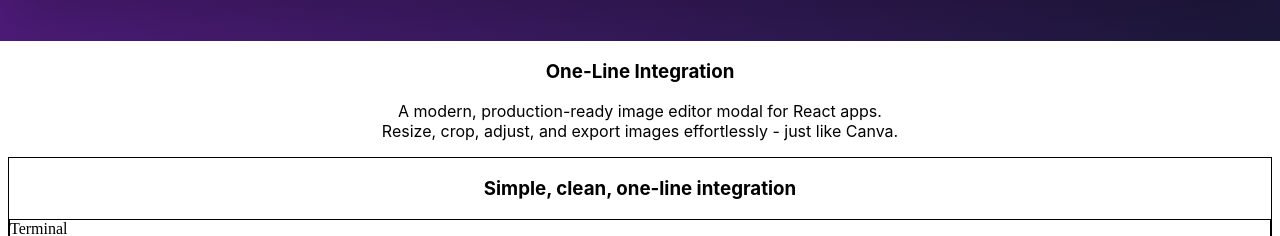
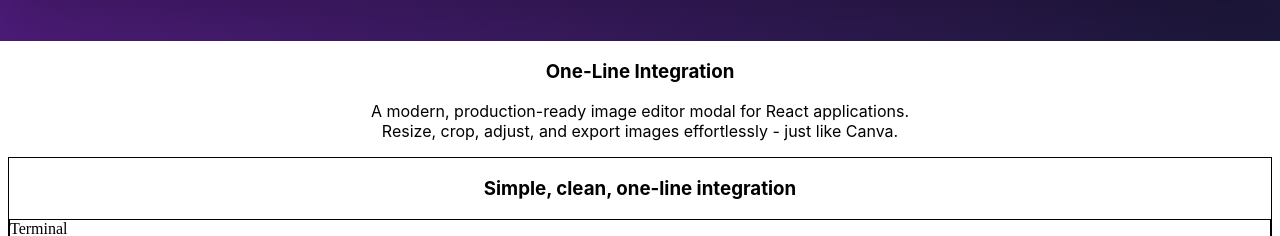
Before and after one commit to Parameshwaran-P/React-premium-image-resize-editor, a React (Vite) app: page / in a window 1280 px wide. Shown: the part 998-1234 px from the top of the page. Built offline with nearby package versions, Linux system fonts and the light colour scheme.

Commit message:
display content change

```diff
--- a/src/LandingPagev2.jsx
+++ b/src/LandingPagev2.jsx
@@ -118,7 +118,7 @@ export default function LandingPage() {
           <p className={`text-xl sm:text-4xl mb-10 leading-relaxed ${
              darkMode ? 'text-white' : 'text-purple-900'
           }`} style={{ fontFamily: 'Inter, system-ui, sans-serif' }}>
-            A modern, production-ready image editor modal for React apps.
+            A modern, production-ready image editor modal for React applications.
             <br />
             Resize, crop, adjust, and export images effortlessly - just like Canva.
           </p>
```
